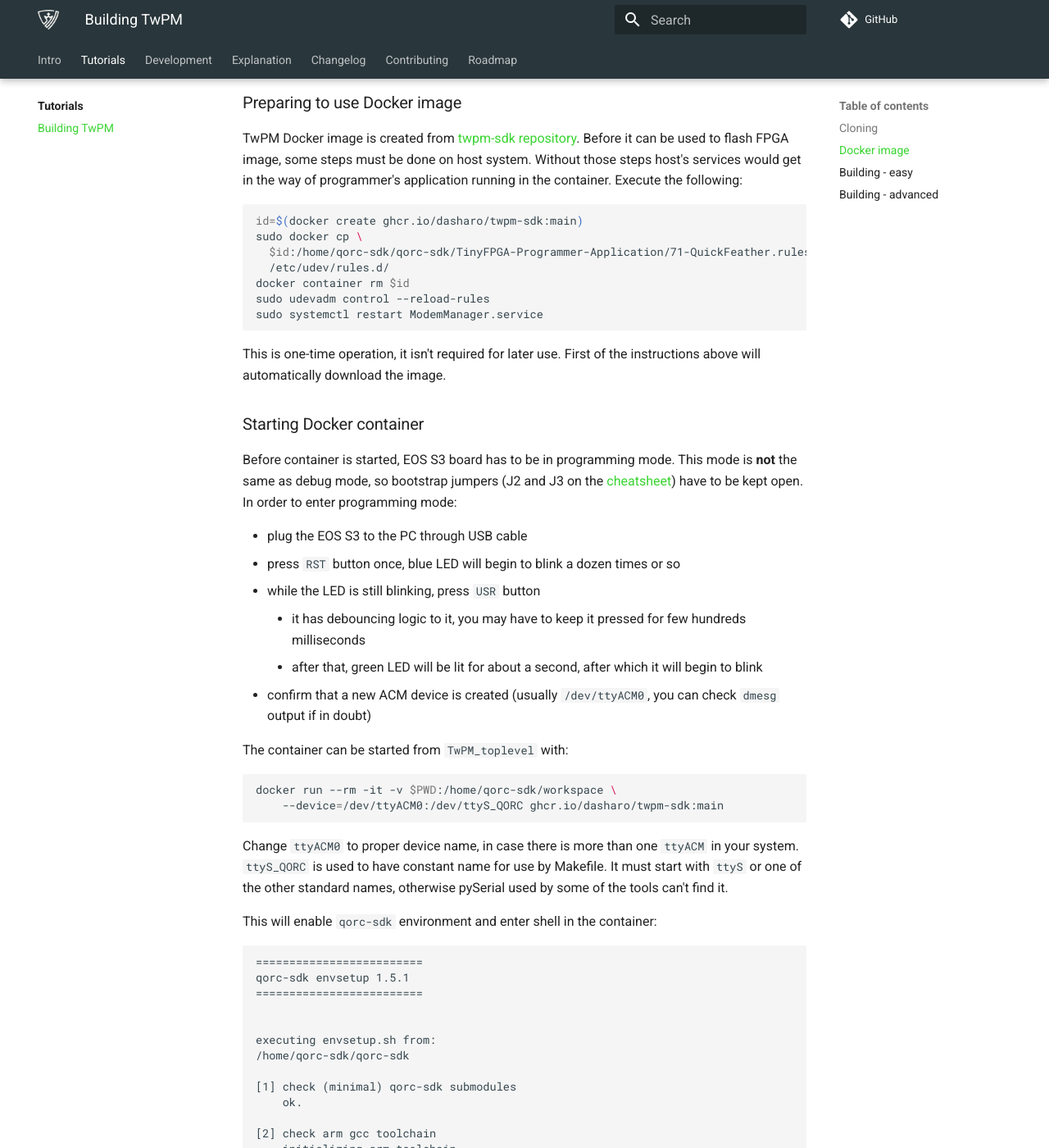
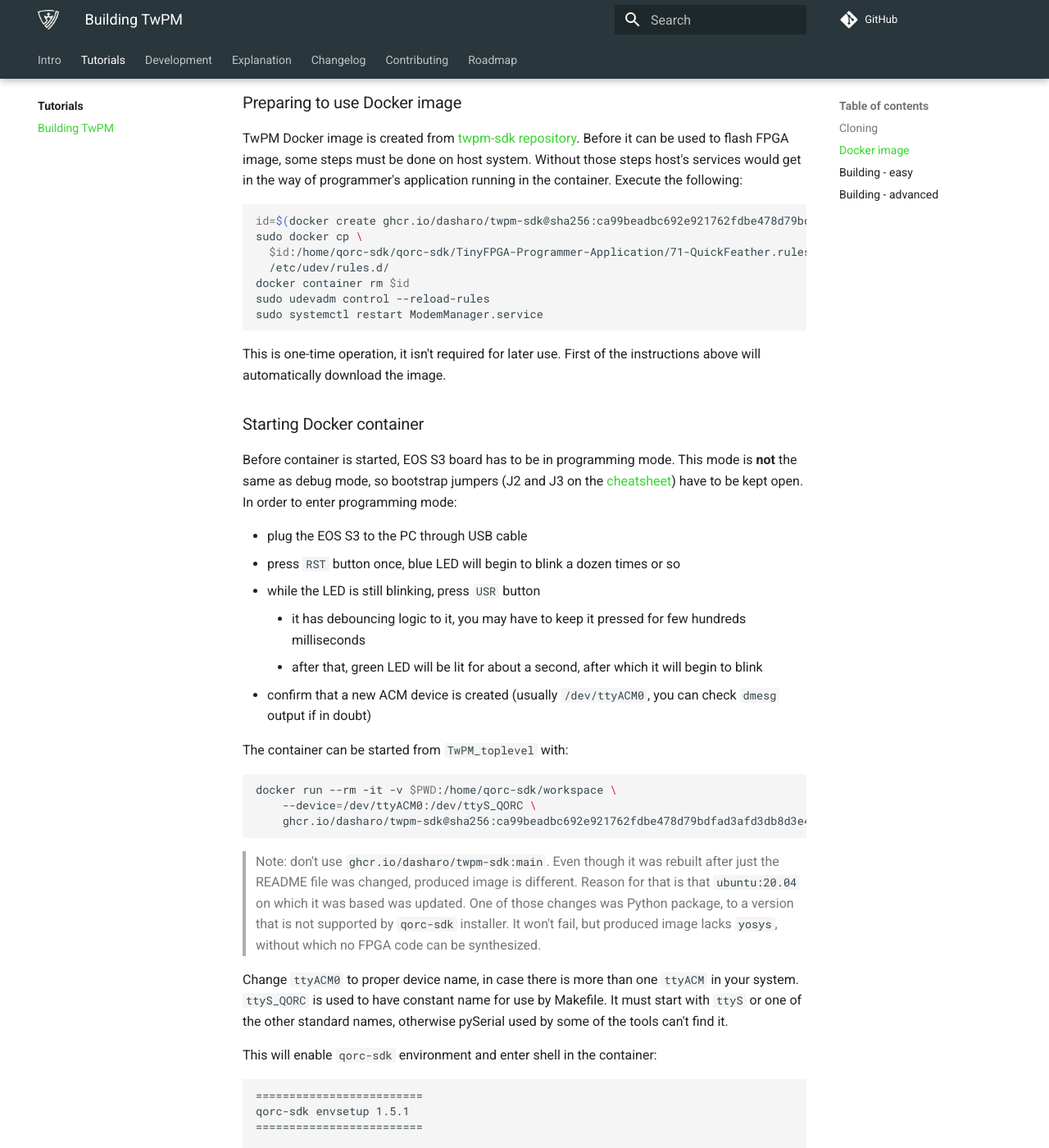
Before and after one commit to Dasharo/twpm-docs, an MkDocs documentation site: the page built from docs/tutorials/building.md, in a window 1280 px wide and 1400 px high, scrolled down 579 px. Shown: the whole window at 82% size. Built offline with MkDocs 1.6.1 and Material for MkDocs 9.7.7, drawn with Linux system fonts in a browser that asks for light colours; comment, search, counter and statistics services are not loaded; some of the changed text lies outside the part shown.

Commit message:
tutorials/building.md: specify docker image revision
`main` is broken, older version has to be used. Also, remove paragraph
about having to manually load FPGA.

Signed-off-by: Krystian Hebel <krystian.hebel@3mdeb.com>

````diff
--- a/docs/tutorials/building.md
+++ b/docs/tutorials/building.md
@@ -28,7 +28,7 @@
 application running in the container. Execute the following:
 
 ```shell
-id=$(docker create ghcr.io/dasharo/twpm-sdk:main)
+id=$(docker create ghcr.io/dasharo/twpm-sdk@sha256:ca99beadbc692e921762fdbe478d79bdfad3afd3db8d3e4084041bd51caaf6af)
 sudo docker cp \
   $id:/home/qorc-sdk/qorc-sdk/TinyFPGA-Programmer-Application/71-QuickFeather.rules \
   /etc/udev/rules.d/
@@ -61,8 +61,16 @@
 
 ```shell
 docker run --rm -it -v $PWD:/home/qorc-sdk/workspace \
-    --device=/dev/ttyACM0:/dev/ttyS_QORC ghcr.io/dasharo/twpm-sdk:main
+    --device=/dev/ttyACM0:/dev/ttyS_QORC \
+    ghcr.io/dasharo/twpm-sdk@sha256:ca99beadbc692e921762fdbe478d79bdfad3afd3db8d3e4084041bd51caaf6af
 ```
+
+> Note: don't use `ghcr.io/dasharo/twpm-sdk:main`. Even though it was rebuilt
+after just the README file was changed, produced image is different. Reason for
+that is that `ubuntu:20.04` on which it was based was updated. One of those
+changes was Python package, to a version that is not supported by `qorc-sdk`
+installer. It won't fail, but produced image lacks `yosys`, without which no
+FPGA code can be synthesized.
 
 Change `ttyACM0` to proper device name, in case there is more than one `ttyACM`
 in your system. `ttyS_QORC` is used to have constant name for use by Makefile.
````
Also changed, not shown: other parts of docs/tutorials/building.md (+0 -4 lines).
